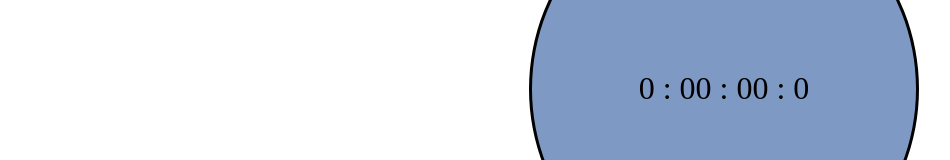
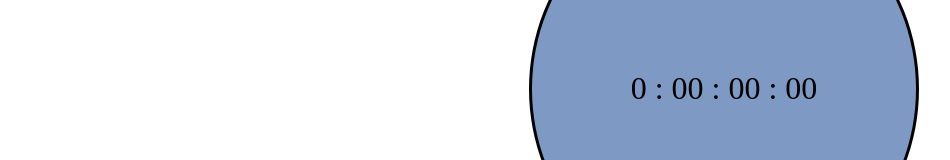
Before and after one commit to yashiigupta/react-stopwatch, a React (Create React App) app: page / in a window 1280 px wide. Shown: the part 264-424 px from the top of the page, without its empty margins (313-1263 px from the left). Built offline with nearby package versions, Linux system fonts and the light colour scheme.

Commit message:
bug resolved

```diff
--- a/src/components/StopWatch.jsx
+++ b/src/components/StopWatch.jsx
@@ -12,7 +12,7 @@ const StopWatch = () => {
     const hours = Math.floor(time / 3600);
     const minutes = Math.floor((time % 3600) / 60);
     const seconds = time % 60;
-    return `${hours} : ${minutes >= 10 ? minutes : `0${minutes}`} : ${seconds >= 10 ? seconds : `0${seconds}`} : ${miliseconds}`;
+    return `${hours} : ${minutes >= 10 ? minutes : `0${minutes}`} : ${seconds >= 10 ? seconds : `0${seconds}`} : ${miliseconds >= 10 ? miliseconds : `0${miliseconds}`}`;
   }
 
   const startTime = () => {
@@ -26,7 +26,10 @@ const StopWatch = () => {
     setTime(0);
     setMiliSeconds(0);
     setLapses([]);
-    setHistory((prev) => [...prev, formatTime()]);
+
+    const formattedTime = formatTime();
+    const prev = [...history, formattedTime];
+    setHistory(prev);
   }
   const recordLapse = () => {
     if(isRunning) setLapses((prev) => [...prev, formatTime()]);
```
